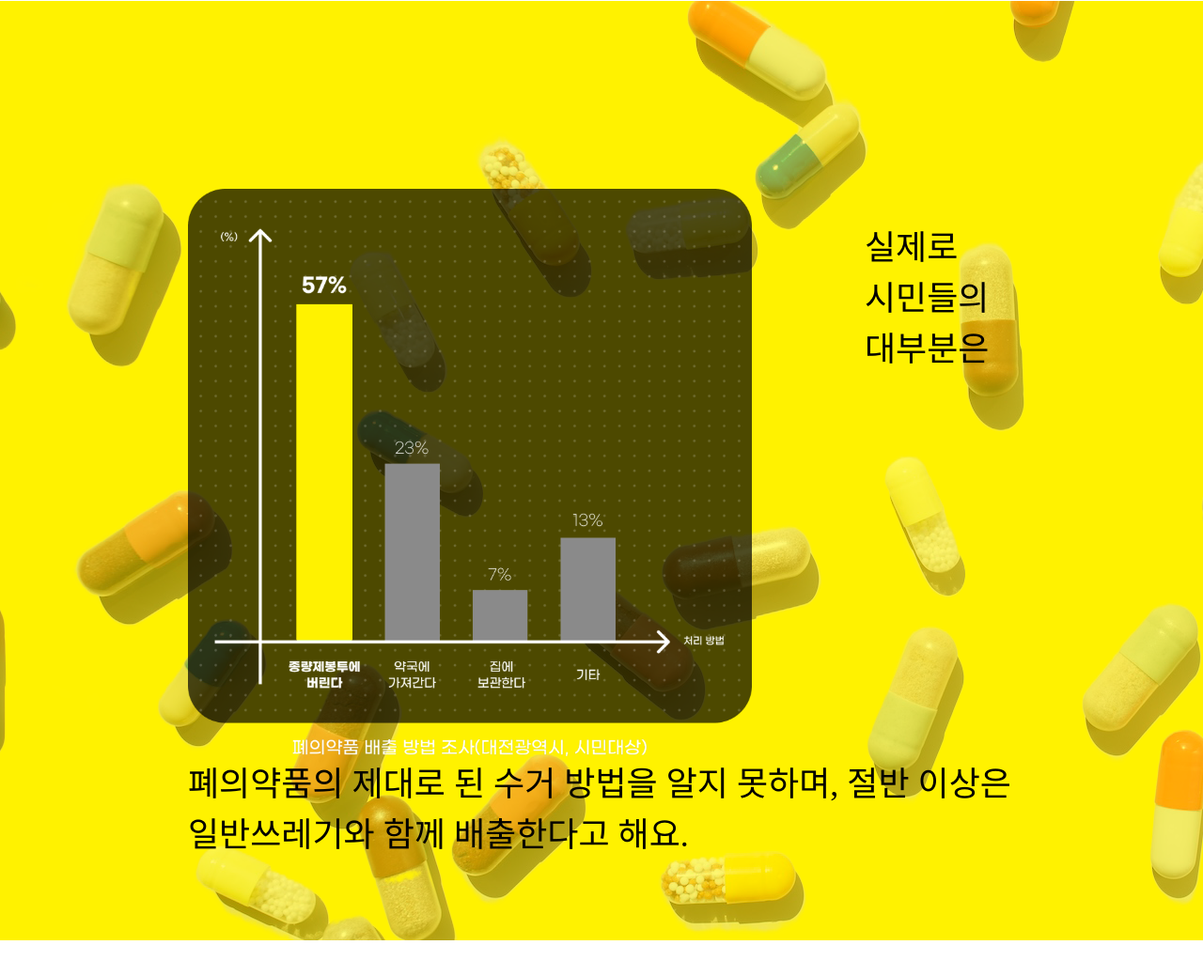
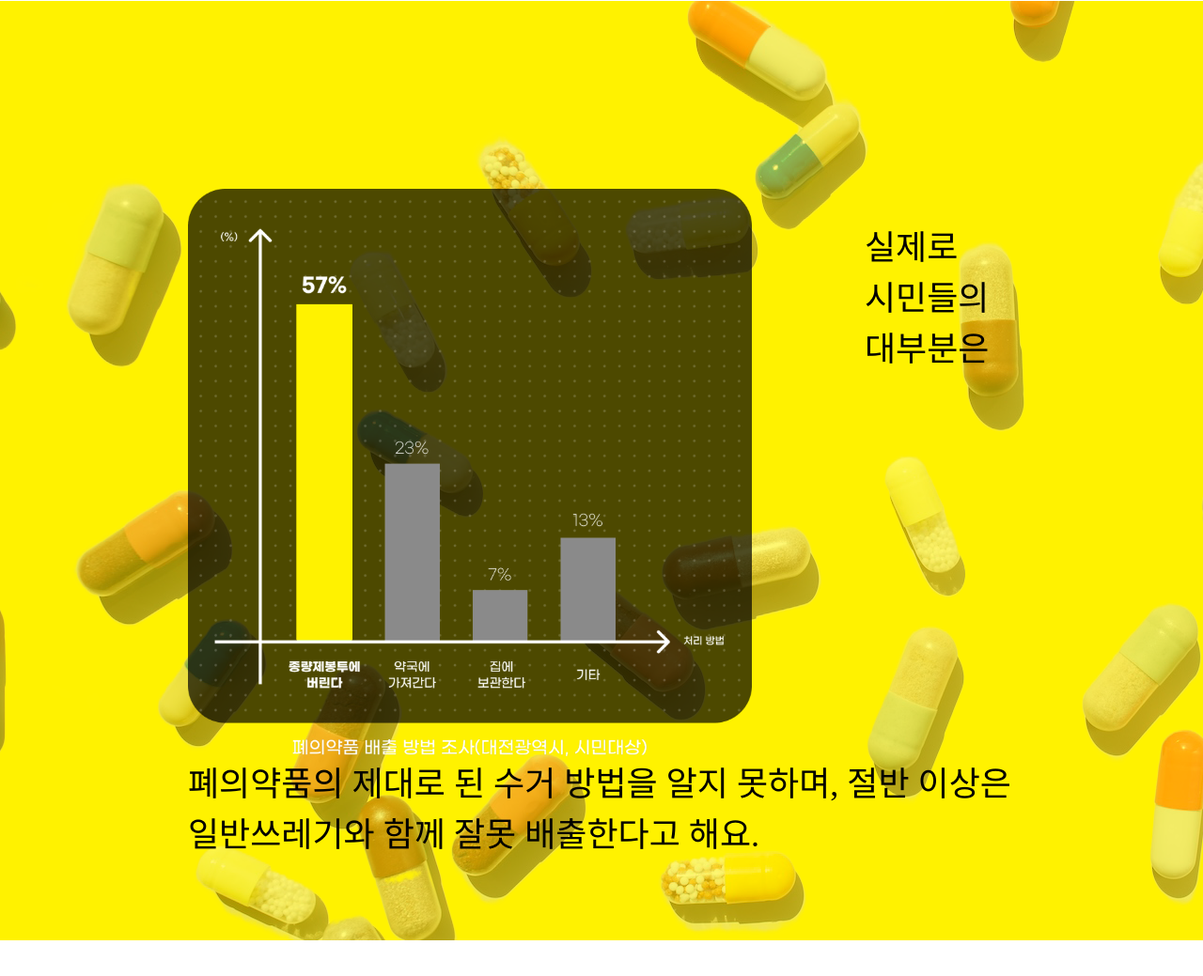
Before and after one commit to wxo-dmsd1/week10, a plain HTML site: page index.html in a window 1280 px wide. Shown: the part 1908-2947 px from the top of the page at 94% size. Drawn offline with Linux system fonts and the light colour scheme.

Commit message:
Update index.html

```diff
--- a/index.html
+++ b/index.html
@@ -81,7 +81,7 @@
 				<img src="graph.png">
 			</div>
 			<div>
-				<p style="font-size: 1.8rem; font-family: 'Paperlogy-7Bold';">실제로 시민들의 대부분은 폐의약품의 제대로 된 수거 방법을 알지 못하며, 절반 이상은 일반쓰레기와 함께 배출한다고 해요.</p>
+				<p style="font-size: 1.8rem; font-family: 'Paperlogy-7Bold';">실제로 시민들의 대부분은 폐의약품의 제대로 된 수거 방법을 알지 못하며, 절반 이상은 일반쓰레기와 함께 잘못 배출한다고 해요.</p>
 			</div>
 		</section>
 
```
